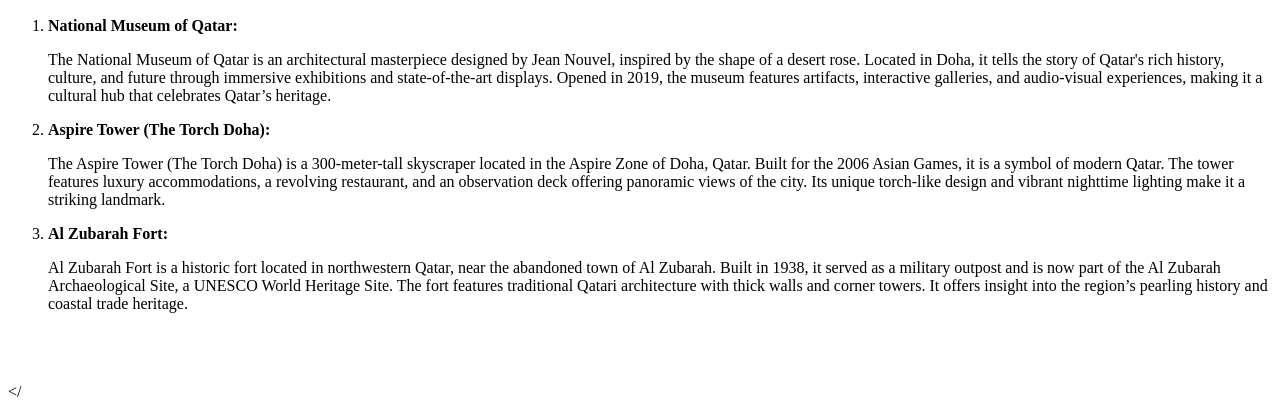
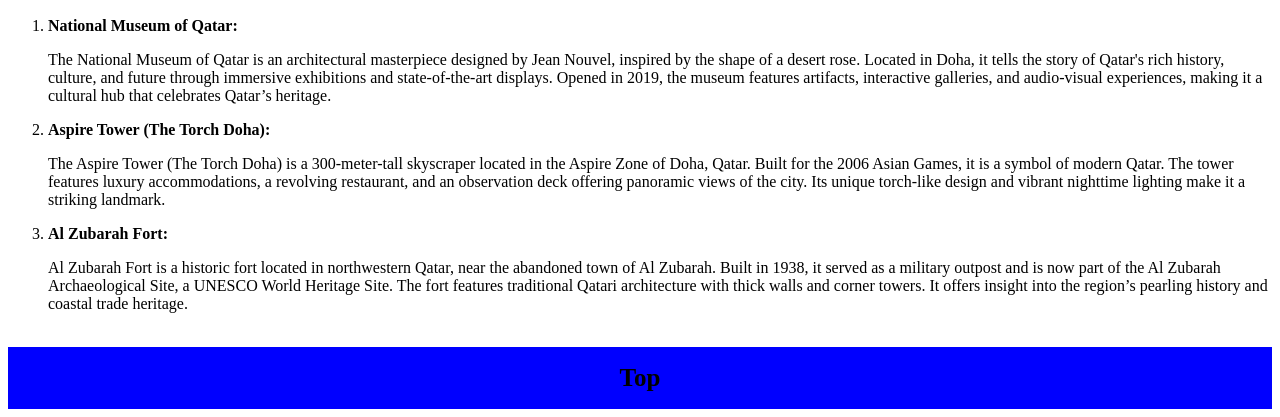
Before and after one commit to Daniyal342/HTML-Project-5, a plain HTML site: page index.html in a window 1280 px wide. Shown: the part 1530-1947 px from the top of the page. Drawn offline with Linux system fonts and the light colour scheme.

Commit message:
my message

```diff
--- a/index.html
+++ b/index.html
@@ -14,7 +14,25 @@
         gap: 15px;
     }
     nav h3 a:hover{
-        color: orange;
+        color: orangered;
+    }
+    .top-btn{
+        width: 100%;
+        display: flex;
+        align-items: center;
+        justify-content: center;
+        background: blue;
+    }
+    .top-btn a h1{
+        font-size: 25px;
+    }
+    .top-btn a{
+        text-decoration: none;
+        color: #000;
+    }
+    .top-btn a:hover{
+        color: orangered;
+        transition: all 0.5s ease 0;
     }
 </style>
 
@@ -86,7 +104,9 @@
 
 
         <p>Al Zubarah Fort is a historic fort located in northwestern Qatar, near the abandoned town of Al Zubarah. Built in 1938, it served as a military outpost and is now part of the Al Zubarah Archaeological Site, a UNESCO World Heritage Site. The fort features traditional Qatari architecture with thick walls and corner towers. It offers insight into the region’s pearling history and coastal trade heritage.</p>
-    </ol><br><br><br>
+    </ol><br>
+    <div class="top-btn">
+        <a href="#top"><h1>Top</h1></a>
+    </div>
 </body>
-
-</
+</html>
```
Also changed, not shown: canada.html (+23 -3 lines), china.html (+23 -3 lines), germany.html (+23 -3 lines), italy.html (+23 -3 lines).
